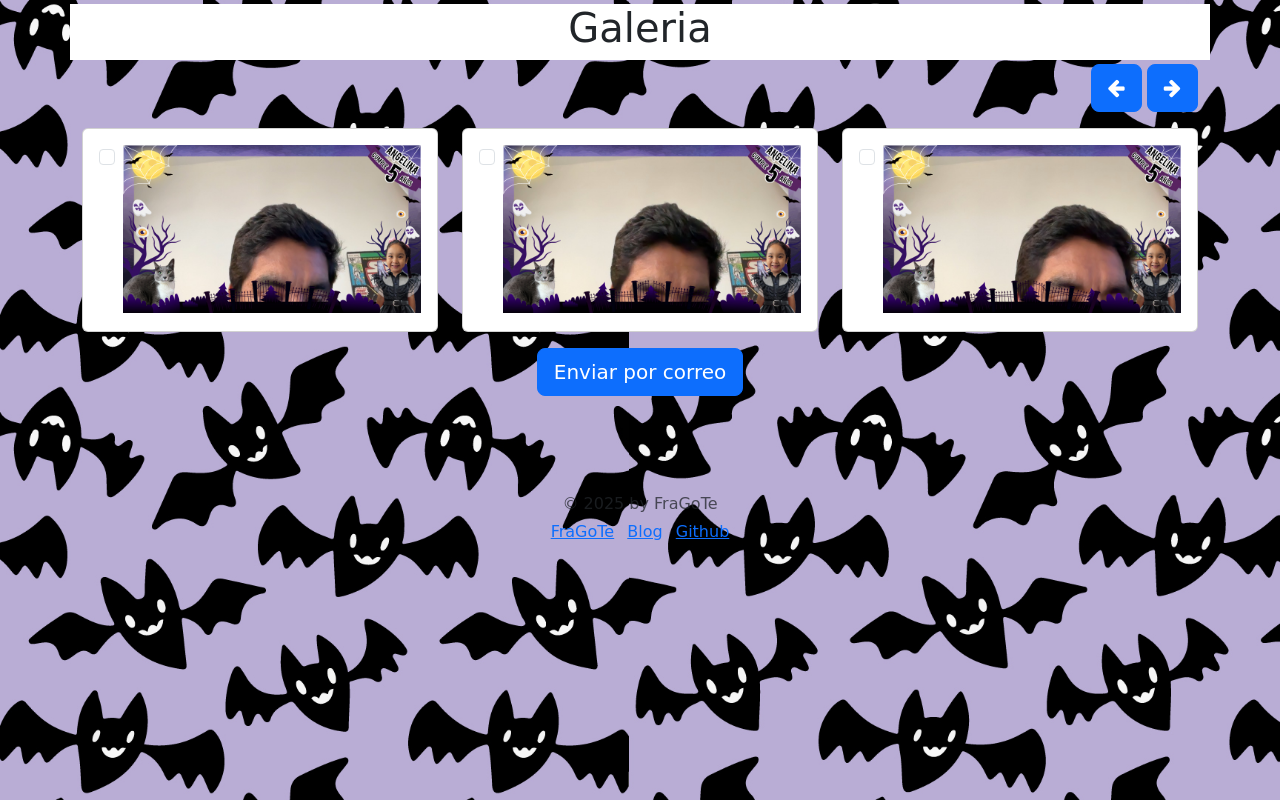
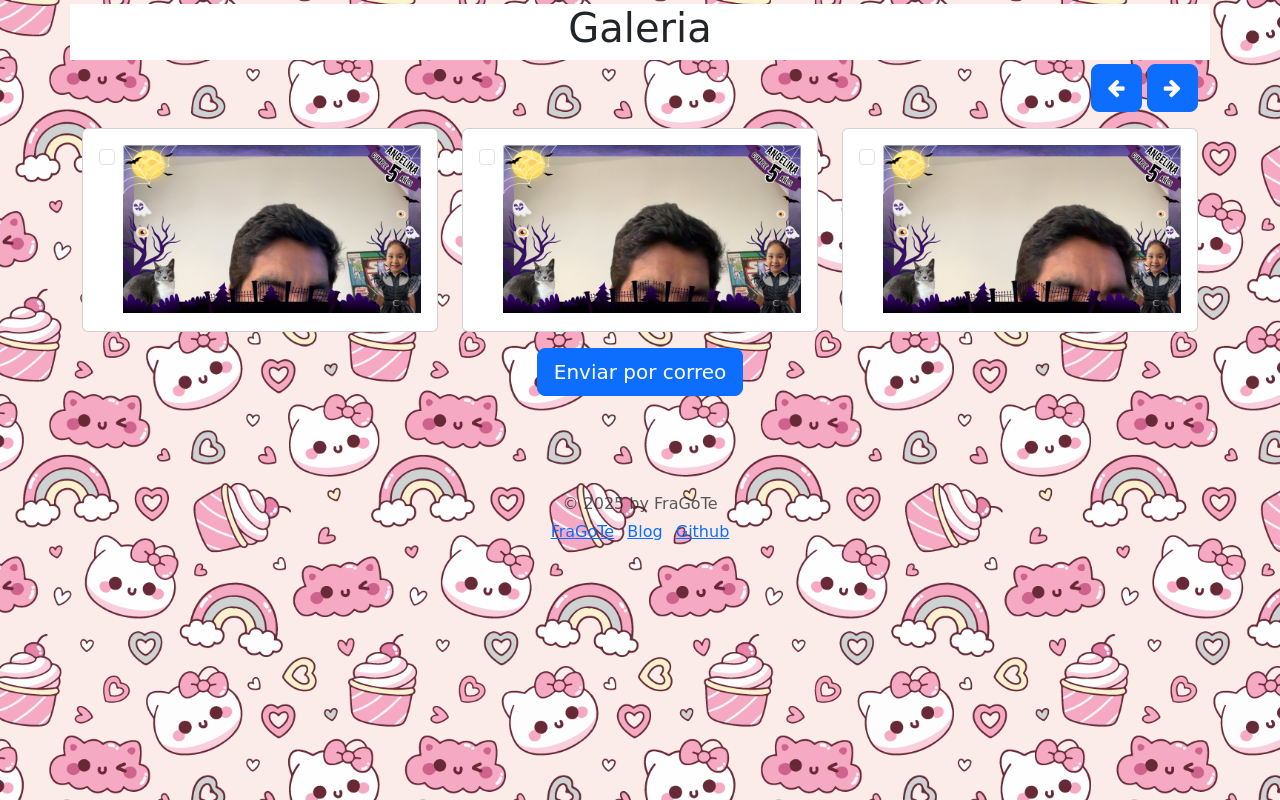
Before and after one commit to fragotesac/smile-shot-angelina, a PHP site: page /memories.php in a window 1280 px wide. Run offline with PHP 8.4, Linux system fonts and the light colour scheme; some libraries are stand-ins or nearby versions; some web fonts are replaced.

Commit message:
Renombrado image (1).png a rosa.png y cambios en style.css

```diff
--- a/assets/style.css
+++ b/assets/style.css
@@ -1,5 +1,5 @@
 html {
-    background: url(./fondo-murcielago.jpg) no-repeat center center fixed;
+    background: url(./rosa.png) no-repeat center center fixed;
     -webkit-background-size: cover;
     -moz-background-size: cover;
     -o-background-size: cover;
```
Also changed, not shown: assets/image.png (added), assets/rosa.png (added).
